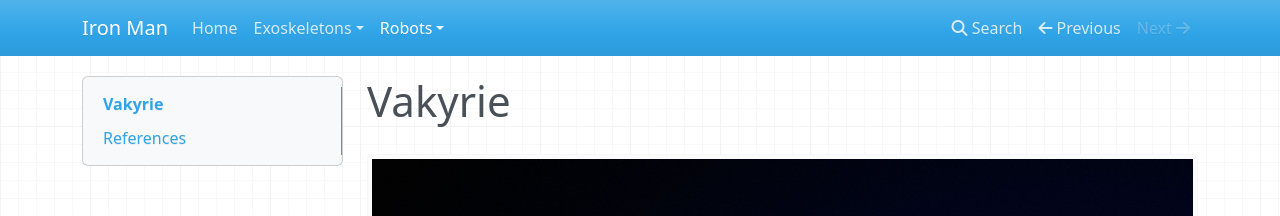
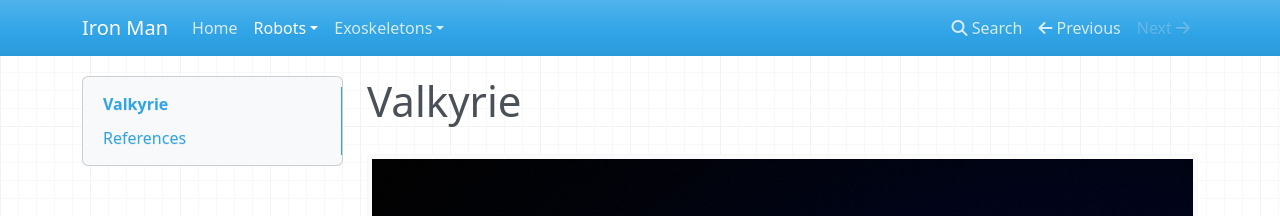
Before and after one commit to spacexcorp/iron-man, an MkDocs documentation site: the page built from docs/robots/valkyrie.md, in a window 1280 px wide and 900 px high. Shown: the top 216 px of the window. Built offline with MkDocs 1.6.1, drawn with Linux system fonts in a browser that asks for light colours; nearby versions of some CDN libraries.

Commit message:
Fix typo in robots section and configure mkdocs.yml

```diff
--- a/docs/robots/vakyrie.md
+++ b/docs/robots/valkyrie.md
@@ -1,6 +1,6 @@
-# Vakyrie
+# Valkyrie
 
-![Vakyrie Robot](assets/valkyrie-robot.jpg)
+![Valkyrie Robot](assets/valkyrie-robot.jpg)
 
 - total height: 1.87m
 - total weight: 129kg
--- a/mkdocs.yml
+++ b/mkdocs.yml
@@ -1 +1,7 @@
 site_name: Iron Man
+nav:
+  - Home: index.md
+  - Robots:
+      - Valkyrie: robots/valkyrie.md
+  - Exoskeletons:
+      - Bleex: robots/bleex.md
```
